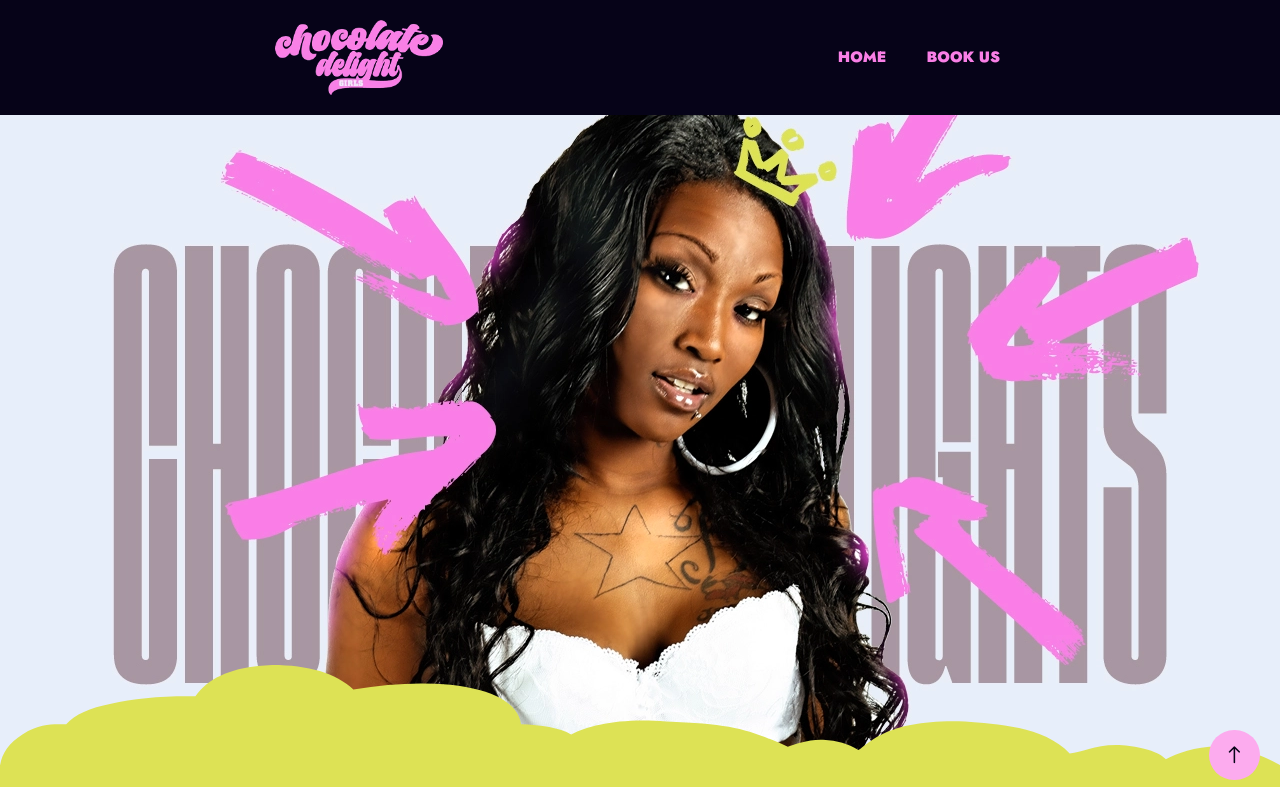
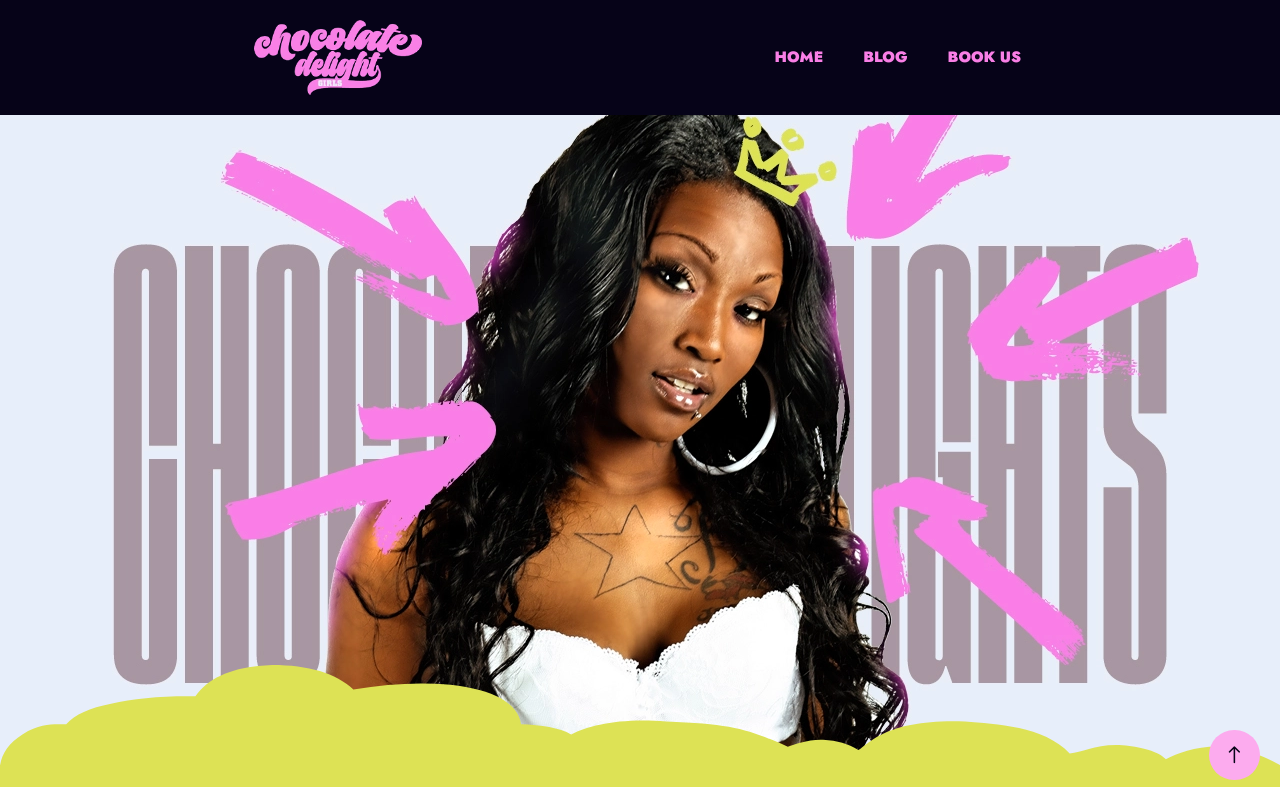
Before and after one commit to vouxstudios/chocolatedelightgirls, a plain HTML site: page index.html in a window 1280 px wide. Shown: the top 787 px of the page. Drawn offline with Linux system fonts and the light colour scheme; grey boxes are pictures that could not be loaded.

Commit message:
Update index.html

```diff
--- a/index.html
+++ b/index.html
@@ -77,14 +77,16 @@ html {scroll-behavior: smooth}:root {}:where(:root) .bricks-color-primary {color
 
 					<a class="skip-link" href="#brx-footer">Skip to footer</a>
 			<header id="brx-header"><section id="brxe-kwsycw" class="brxe-section bricks-lazy-hidden"><div id="brxe-tmaxeg" class="brxe-container bricks-lazy-hidden"><a id="brxe-zygsfb" class="brxe-logo" href="/"><img width="264" height="118" src="/wp-content/uploads/logo@1x.webp" class="bricks-site-logo css-filter" alt="Chocolate Delights" loading="eager" decoding="async"></a><div id="brxe-dkmaav" data-script-id="dkmaav" class="brxe-nav-menu"><nav class="bricks-nav-menu-wrapper mobile_landscape"><ul id="menu-main-menu" class="bricks-nav-menu"><li id="menu-item-14" class="menu-item menu-item-type-post_type menu-item-object-page menu-item-home current-menu-item page_item page-item-6 current_page_item menu-item-14 bricks-menu-item"><a href="/" aria-current="page">Home</a></li>
-<li id="menu-item-100" class="menu-item menu-item-type-custom menu-item-object-custom menu-item-100 bricks-menu-item"><a href="https://facebook.com/chocolatedgirls">Book Us</a></li>
+				<li id="menu-item-187" class="menu-item menu-item-type-custom menu-item-object-custom menu-item-187 bricks-menu-item"><a href="https://blog.chocolatedelightgirls.com/">Blog</a></li>
+				<li id="menu-item-100" class="menu-item menu-item-type-custom menu-item-object-custom menu-item-100 bricks-menu-item"><a href="https://facebook.com/chocolatedgirls">Book Us</a></li>
 </ul></nav>			<button class="bricks-mobile-menu-toggle" aria-haspopup="true" aria-label="Open mobile menu" aria-expanded="false">
 				<span class="bar-top"></span>
 				<span class="bar-center"></span>
 				<span class="bar-bottom"></span>
 			</button>
 			<nav class="bricks-mobile-menu-wrapper left"><ul id="menu-main-menu-1" class="bricks-mobile-menu"><li class="menu-item menu-item-type-post_type menu-item-object-page menu-item-home current-menu-item page_item page-item-6 current_page_item menu-item-14 bricks-menu-item"><a href="/" aria-current="page">Home</a></li>
-<li class="menu-item menu-item-type-custom menu-item-object-custom menu-item-100 bricks-menu-item"><a href="https://facebook.com/chocolatedgirls">Book Us</a></li>
+				<li class="menu-item menu-item-type-custom menu-item-object-custom menu-item-187 bricks-menu-item"><a href="https://blog.chocolatedelightgirls.com/">Blog</a></li>
+				<li class="menu-item menu-item-type-custom menu-item-object-custom menu-item-100 bricks-menu-item"><a href="https://facebook.com/chocolatedgirls">Book Us</a></li>
 </ul></nav><div class="bricks-mobile-menu-overlay"></div></div></div></section></header><main id="brx-content"><section id="brxe-beodum" class="brxe-section bricks-lazy-hidden has-shape"><div class="bricks-shape-divider flip-vertical overflow" style="align-items: flex-end"><div class="bricks-shape-divider-inner" style="height: 100px">
 <svg xmlns="http://www.w3.org/2000/svg" preserveaspectratio="none" viewbox="0 0 1199 147" class="bricks-shape-svg" style="fill: #dde255">
   <path fill-rule="evenodd" d="M152,1058 C171.464364,1040.35381 189.797697,1031.02048 207,1030 C231.281822,1028.55955 248.827443,1039.57102 259.978825,1048.37458 C260.677632,1048.92626 265,1035 294,1029 C323,1023 337,1039 350,1040 C375,999 419,997 448,993 C519,989 537,1023 548,1035 C558,1026 567.47205,1021.02484 581,1020 C594.52795,1018.97516 608,1027 614,1030 C653,1004 664,997 728,993 C773,988 800,999 817,1012 C828,1002 845,998 864,997 C867.333333,965.666667 889.333333,946.333333 930,939 C958.666667,935 989,937.333333 1021,946 C1037.66667,922 1063,910 1097,910 C1132.33333,912 1156.33333,927.333333 1169,956 C1200.33333,955.333333 1226.66667,959 1248,967 C1268,973 1282,983 1290,997 C1301,998 1312.31174,993.613167 1331,1012 C1343.45884,1024.25789 1350.45884,1039.59122 1352,1058 L152,1058 Z" transform="translate(-153 -910)"></path>
```
